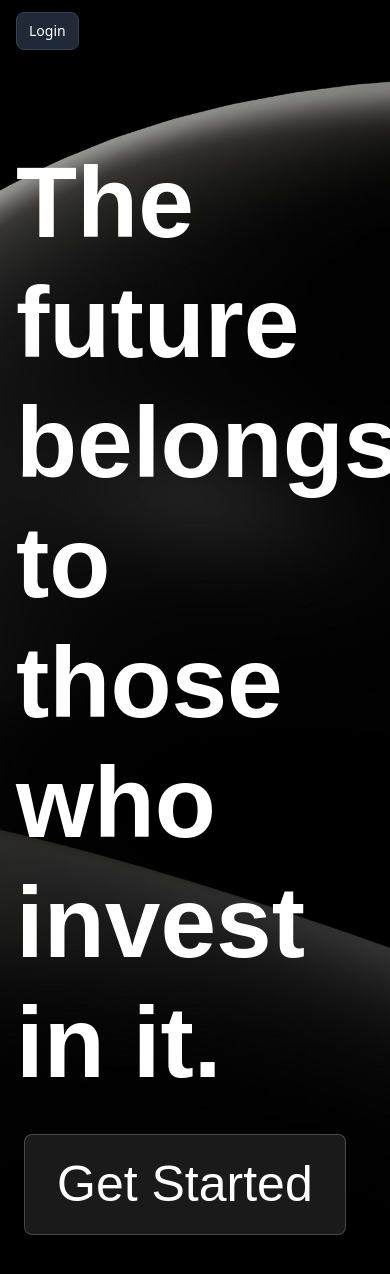
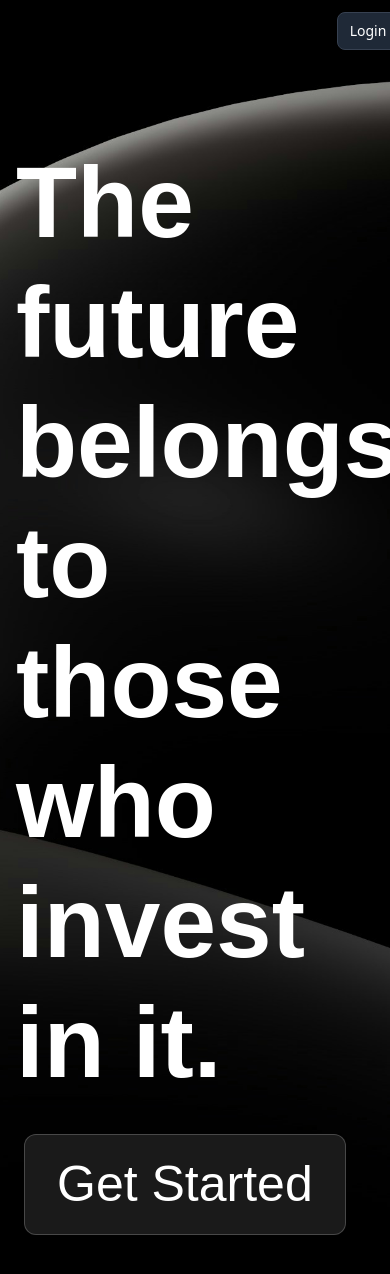
Before and after one commit to cs7-shrey/stock-market-dashboard, a React (Vite) app: page / in a window 390 px wide. Shown: the top 1274 px of the page. Built offline with nearby package versions, Linux system fonts and the light colour scheme; no server answers.

Commit message:
minor fixes

```diff
--- a/src/routes/LandingPage.jsx
+++ b/src/routes/LandingPage.jsx
@@ -20,10 +20,10 @@ export default function LandingPage() {
                 style={{ backgroundImage: `url(${bg})` }}
             >
                 {/* <div className=" md:h-full flex flex-col w-fit"> */}
-                    <header className="flex flex-wrap sm:justify-start sm:flex-nowrap w-full bg-white text-sm py-3 dark:bg-inherit">
-                        <nav className=" w-full mx-auto px-4 flex flex-wrap basis-full items-center justify-between">
+                    <header className="flex flex-wrap justify-end sm:justify-start sm:flex-nowrap w-full bg-white text-sm py-3 dark:bg-inherit">
+                        <nav className=" w-full mx-auto px-4 flex flex-wrap basis-full items-center justify-end">
                             {/* <a className="sm:order-1 flex-none text-xl font-semibold dark:text-white focus:outline-none focus:opacity-80" href="#">Brand</a> */}
-                            <div className="sm:order-3 flex items-center gap-x-2">
+                            <div className="sm:order-3 flex  items-center gap-x-2">
                                 {user && <Link to='/stocks'>
                                     <button type="button" className="py-2 px-3 text-sm font-medium rounded-lg border border-gray-700 bg-gray-800 text-white hover:bg-gray-700">
                                         Dashboard
@@ -38,17 +38,9 @@ export default function LandingPage() {
                                             navigate("/login");
                                         }
                                     }}
-                                    className="py-2 px-3 text-sm font-medium rounded-lg border border-gray-700 bg-gray-800 text-white hover:bg-gray-700">
+                                    className="py-2 px-3 text-sm font-medium self-end rounded-lg border border-gray-700 bg-gray-800 text-white hover:bg-gray-700">
                                     {user ? "Logout" : "Login"}
                                 </button>
-                            </div>
-                            <div id="hs-navbar-alignment" className="hs-collapse hidden overflow-hidden transition-all duration-300 basis-full grow sm:grow-0 sm:basis-auto sm:block sm:order-2" aria-labelledby="hs-navbar-alignment-collapse">
-                                {/* <div className="flex flex-col gap-5 mt-5 sm:flex-row sm:items-center sm:mt-0 sm:ps-5">
-                                <a className="font-medium text-blue-500 focus:outline-none" href="#" aria-current="page">Landing</a>
-                                <a className="font-medium text-gray-600 hover:text-gray-400 focus:outline-none focus:text-gray-400 dark:text-neutral-400 dark:hover:text-neutral-500 dark:focus:text-neutral-500" href="#">Account</a>
-                                <a className="font-medium text-gray-600 hover:text-gray-400 focus:outline-none focus:text-gray-400 dark:text-neutral-400 dark:hover:text-neutral-500 dark:focus:text-neutral-500" href="#">Work</a>
-                                <a className="font-medium text-gray-600 hover:text-gray-400 focus:outline-none focus:text-gray-400 dark:text-neutral-400 dark:hover:text-neutral-500 dark:focus:text-neutral-500" href="#">Blog</a>
-                            </div> */}
                             </div>
                         </nav>
                     </header>
@@ -62,7 +54,7 @@ export default function LandingPage() {
                         </div>
                         <div>
                             {/* <button className="text-[50px] sm:text-[50px] text-black px-6 py-1 rounded-xl mt-10 hover:text-white border border-blue-700 hover:bg-blue-800 focus:ring-4 focus:outline-none focus:ring-blue-300 font-medium text-sm text-center me-2 mb-2 dark:border-blue-500 dark:text-blue-500 dark:hover:text-white dark:hover:bg-[#0046cc] dark:focus:ring-blue-800" */}
-                            <button className="px-8 py-3 my-8 mx-2 text-[50px] font-medium text-white bg-white/10 hover:bg-white/20 backdrop-blur-sm border border-white/20 rounded-lg transition-all duration-300 hover:scale-105 hover:shadow-lg hover:shadow-white/10"
+                            <button className="px-8 py-3 my-8 mx-2 text-[50px] font-medium text-white bg-white/10 hover:bg-white/20 backdrop-blur-sm border border-white/20 rounded-xl transition-all duration-300 hover:scale-105 hover:shadow-lg hover:shadow-white/10"
                                 style={{
                                     fontFamily: "FK Grotesk Neue, Arial, sans-serif",
                                     lineHeight: "75px",
```
